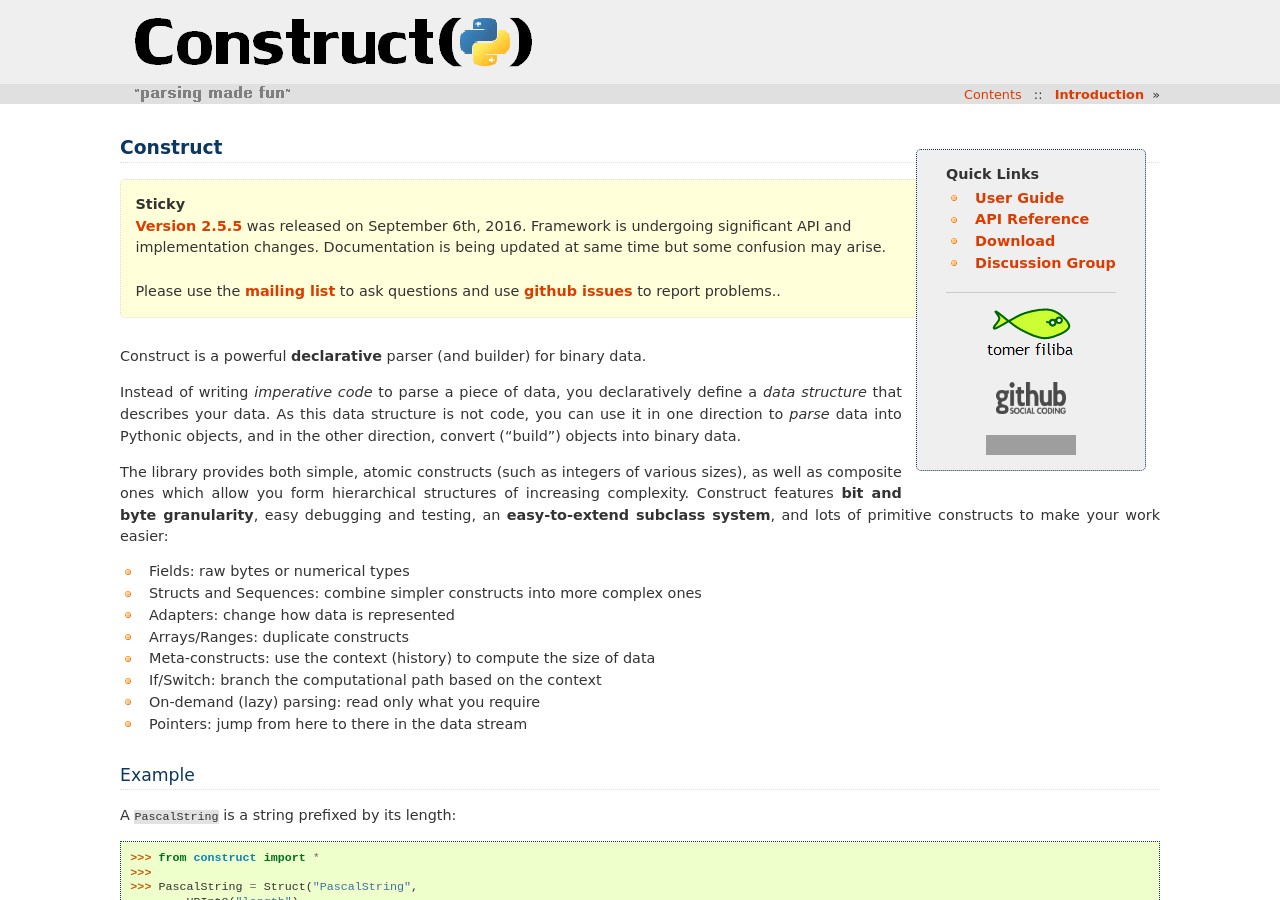
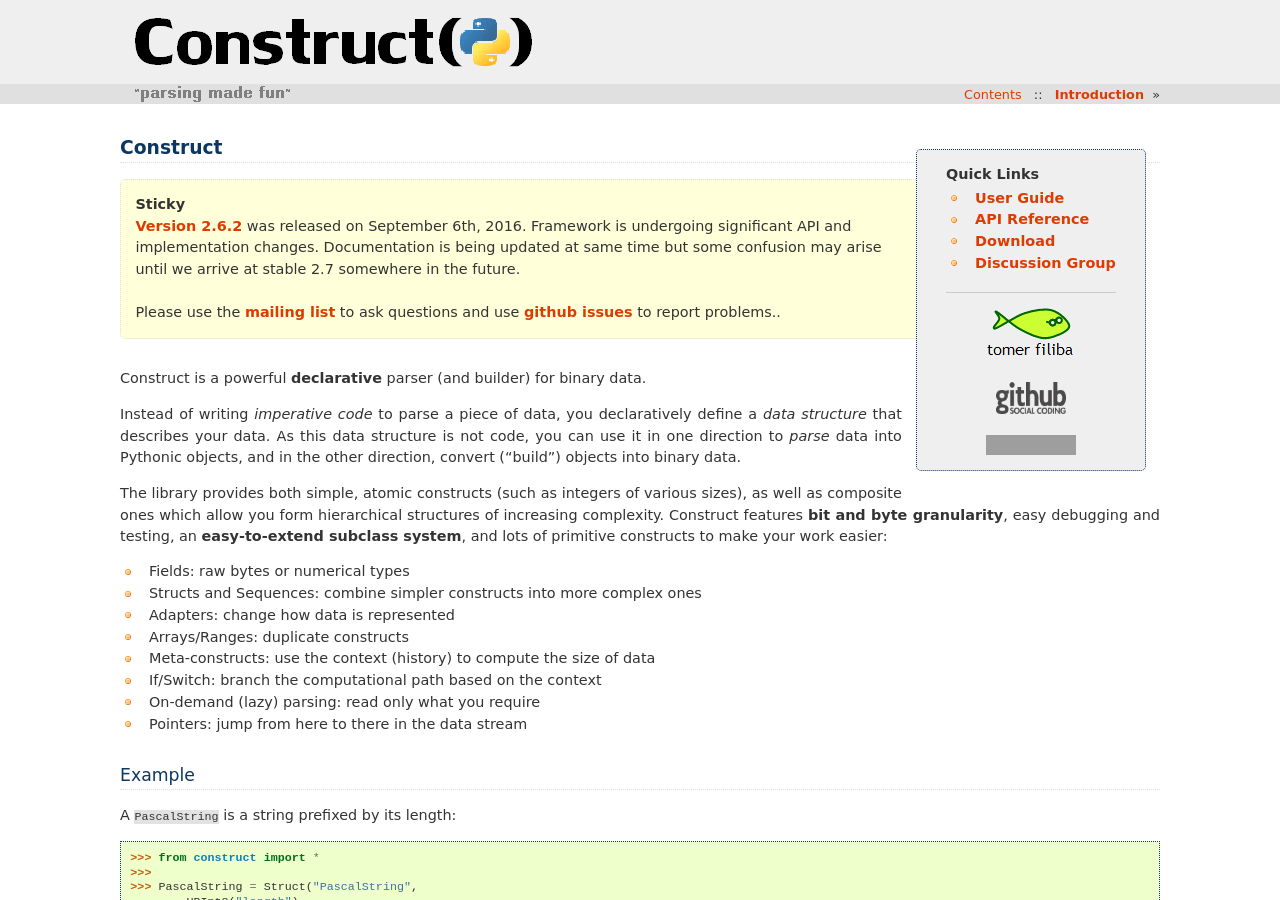
Before and after one commit to MostAwesomeDude/construct, a Sphinx documentation site: the page built from docs/index.rst, in a window 1280 px wide and 900 px high. Built offline with Sphinx 7.4.7, drawn with Linux system fonts in a browser that asks for light colours; grey boxes are pictures that could not be loaded.

Commit message:
Version uped to 2.6.2

```diff
--- a/construct/version.py
+++ b/construct/version.py
@@ -1,3 +1,3 @@
-version = (2, 5, 5)
-version_string = "2.5.5"
+version = (2, 6, 2)
+version_string = "2.6.2"
 release_date = "2016.09.06"
--- a/docs/index.rst
+++ b/docs/index.rst
@@ -32,8 +32,8 @@
 
    <strong>Sticky</strong><br/>
 
-   <a class="reference external" href="https://pypi.python.org/pypi/construct">Version 2.5.5</a>
-   was released on September 6th, 2016. Framework is undergoing significant API and implementation changes. Documentation is being updated at same time but some confusion may arise.<br/>
+   <a class="reference external" href="https://pypi.python.org/pypi/construct">Version 2.6.2</a>
+   was released on September 6th, 2016. Framework is undergoing significant API and implementation changes. Documentation is being updated at same time but some confusion may arise until we arrive at stable 2.7 somewhere in the future.<br/>
    </br>
 
    Please use the
```
